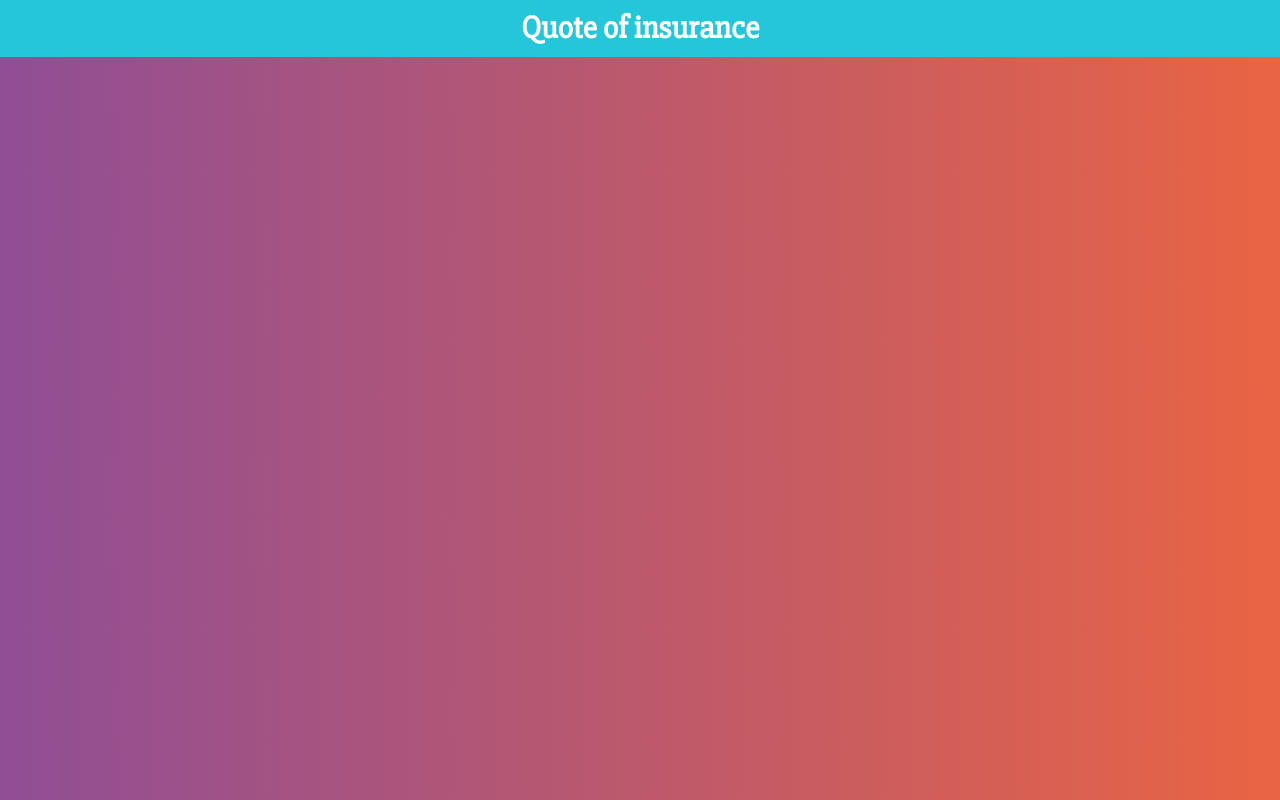
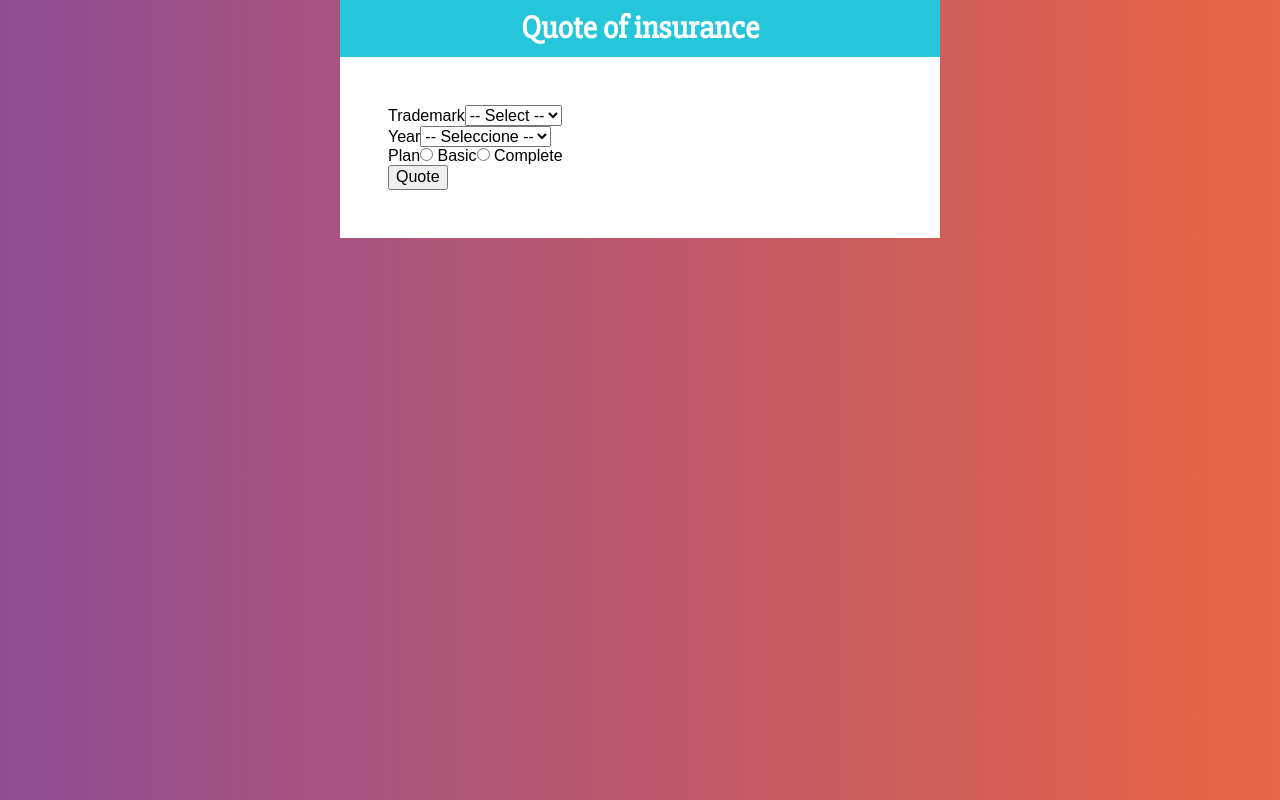
Before and after one commit to Andres2D/react-quote-insurance-app, a React (Create React App) app: page / in a window 1280 px wide. Built offline with nearby package versions, Linux system fonts and the light colour scheme.

Commit message:
Add form component

```diff
--- a/src/App.js
+++ b/src/App.js
@@ -1,10 +1,28 @@
+import styled from '@emotion/styled';
 import Header from './components/Header';
+import Form from './components/Form';
+
+const Container = styled.div`
+  max-width: 600px;
+  margin: 0 auto;
+`;
+
+const FormContainer = styled.div`
+  background-color: #FFF;
+  padding: 3rem;
+`;
 
 function App() {
   return (
-     <Header
+    <Container>
+      <Header
       title='Quote of insurance'
-     />
+      />
+
+      <FormContainer>
+        <Form />
+      </FormContainer>
+    </Container>
   );
 }
 
--- /dev/null
+++ b/src/components/Form.js
@@ -0,0 +1,53 @@
+import React from 'react';
+
+const Form = () => {
+    return (
+        <form>
+            <div>
+                <label>Trademark</label>
+                <select>
+                    <option value="">-- Select --</option>
+                    <option value="american">American</option>
+                    <option value="european">European</option>
+                    <option value="asian">Asian</option>
+                </select>
+            </div>
+
+            <div>
+                <label>Year</label>
+                <select>
+                    <option value="">-- Seleccione --</option>
+                    <option value="2021">2021</option>
+                    <option value="2020">2020</option>
+                    <option value="2019">2019</option>
+                    <option value="2018">2018</option>
+                    <option value="2017">2017</option>
+                    <option value="2016">2016</option>
+                    <option value="2015">2015</option>
+                    <option value="2014">2014</option>
+                    <option value="2013">2013</option>
+                    <option value="2012">2012</option>
+                </select>
+            </div>
+
+            <div>
+                <label>Plan</label>
+                <input
+                    type="radio"
+                    name="plan"
+                    value="basic"
+                /> Basic
+
+                <input
+                    type="radio"
+                    name="plan"
+                    value="complete"
+                /> Complete
+            </div>
+
+            <button type="button">Quote</button>
+        </form>
+     );
+}
+
+export default Form;
```
